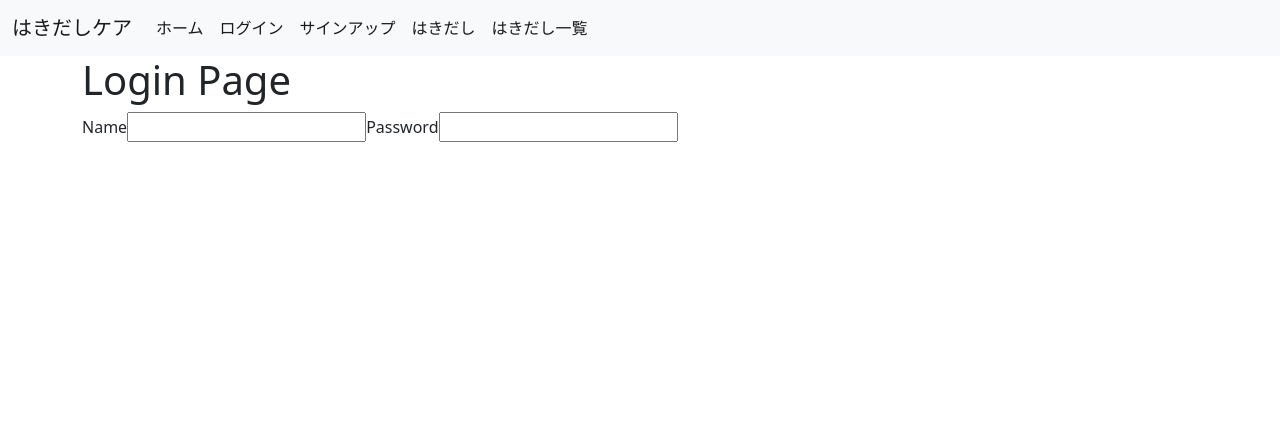
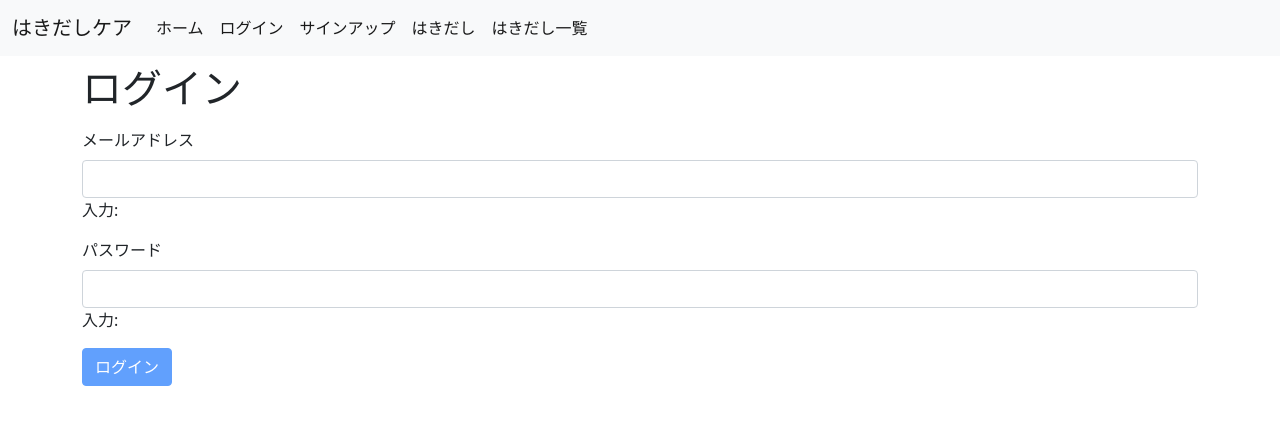
Before and after one commit to Inoue416/FinalProject, a Vue app in the folder mental_care_app/frontend/: page /login in a window 1280 px wide. Shown: the top 424 px of the page. Built offline with nearby package versions, Linux system fonts and the light colour scheme.

Commit message:
ログイン機能の作成

```diff
--- a/mental_care_app/frontend/src/components/LoginComponent.vue
+++ b/mental_care_app/frontend/src/components/LoginComponent.vue
@@ -1,12 +1,21 @@
 <script setup>
-    import { ref } from 'vue';
-    const name = ref("");
-    const password = ref("");
+    import EmailFormComponent from './auth_components/EmailFormComponent.vue';
+    import PasswordFormComponent from './auth_components/PasswordFormComponent.vue';
+    import ButtonComponent from './auth_components/ButtonComponent.vue';
+    const module_name = "loginmodule";
+    const button_label = "ログイン";
+    const button_type = "button";
+    const button_style = "btn btn-primary";
+    const kind_key = "password";
 </script>
 
 <template>
-    <label for="name">Name</label>
-    <input type="text" id="name" v-model="name" />
-    <label for="password">Password</label>
-    <input type="password" id="password" v-model="password" />
+    <div class="mt-3 mb-3">
+        <!-- <form method="post"> -->
+        <div class="form-area">
+            <EmailFormComponent :module-name="module_name"/>
+            <PasswordFormComponent :module-name="module_name" :kind-key="kind_key"/>
+            <ButtonComponent :button-label="button_label" :button-style="button_style" :button-type="button_type" :module-name="module_name"/>
+        </div>
+    </div>
 </template>
--- a/mental_care_app/frontend/src/components/SignupComponent.vue
+++ b/mental_care_app/frontend/src/components/SignupComponent.vue
@@ -8,17 +8,18 @@
     const button_label = "登録";
     const button_type = "button";
     const button_style = "btn btn-primary";
+    const module_name = "signupmodule";
 </script>
 
 <template>
     <div class="mt-3 mb-3">
         <!-- <form method="post"> -->
         <div class="form-area">
-            <UserNameFormComponent />
-            <EmailFormComponent />
-            <PasswordFormComponent :kind-key="key_pass"></PasswordFormComponent>
-            <PasswordFormComponent :kind-key="key_pass_conf"></PasswordFormComponent>
-            <ButtonComponent :button-label="button_label" :button-style="button_style" :button-type="button_type"></ButtonComponent>
+            <UserNameFormComponent :module-name="module_name"/>
+            <EmailFormComponent :module-name="module_name"/>
+            <PasswordFormComponent :kind-key="key_pass" :module-name="module_name"></PasswordFormComponent>
+            <PasswordFormComponent :kind-key="key_pass_conf" :module-name="module_name"></PasswordFormComponent>
+            <ButtonComponent :button-label="button_label" :button-style="button_style" :button-type="button_type" :module-name="module_name"></ButtonComponent>
         </div>
         <!-- </form> -->
     </div>
--- a/mental_care_app/frontend/src/components/auth_components/ButtonComponent.vue
+++ b/mental_care_app/frontend/src/components/auth_components/ButtonComponent.vue
@@ -13,15 +13,19 @@
         buttonStyle: {
             type: String,
             required: true
+        },
+        moduleName: {
+            type:String,
+            required: true
         }
     })
+    const get_query = props.moduleName+"/getButton";
     const store = useStore();
     const isActive = computed(() => {
-        console.log(store.getters["signupmodule/getButton"]);
-        return store.getters["signupmodule/getButton"];
+        return store.getters[get_query];
     });
 </script>
-
+<!-- TODO: Clickイベントをいれる -->
 <template>
     <button :type="props.buttonType" :class="props.buttonStyle" :disabled="!isActive">{{ props.buttonLabel }}</button>
 </template>
--- a/mental_care_app/frontend/src/components/auth_components/EmailFormComponent.vue
+++ b/mental_care_app/frontend/src/components/auth_components/EmailFormComponent.vue
@@ -1,17 +1,25 @@
 <script setup>
     import { useStore } from 'vuex';
-    import { computed } from 'vue';
+    import { computed, defineProps } from 'vue';
+    const props = defineProps({
+        moduleName: {
+            type: String,
+            required: true
+        }
+    });
     const store = useStore();
+    const get_query = props.moduleName+"/getEmail";
+    const set_query = props.moduleName+"/inputForm";
     const getEmail = computed({
         get() {
-            return store.getters["signupmodule/getEmail"].value;
+            return store.getters[get_query].value;
         },
         set(value) {
-            store.dispatch("signupmodule/inputForm", {value: value, key: "email"});
+            store.dispatch(set_query, {value: value, key: "email"});
         }
     });
     const getMessage = computed(() => {
-        return store.getters["signupmodule/getEmail"].message;
+        return store.getters[get_query].message;
     });
 </script>
 
--- a/mental_care_app/frontend/src/components/auth_components/PasswordFormComponent.vue
+++ b/mental_care_app/frontend/src/components/auth_components/PasswordFormComponent.vue
@@ -3,6 +3,10 @@
     import { computed, defineProps } from 'vue';
     const props = defineProps({
         kindKey: {
+            type: String,
+            required: true
+        },
+        moduleName: {
             type: String,
             required: true
         }
@@ -14,10 +18,10 @@
 
     if (props.kindKey == 'password'){
         console.log("phase: password");
-        get_query = "signupmodule/getPassword";
+        get_query = props.moduleName+"/"+"getPassword";
         set_query = "password";
     }else {
-        get_query = "signupmodule/getPasswordConfirm";
+        get_query = props.moduleName+"/getPasswordConfirm";
         set_query = "password_confirm";
         label = "(再入力)";
     }
@@ -26,7 +30,7 @@
             return store.getters[get_query].value;
         },
         set(value) {
-            store.dispatch("signupmodule/inputForm", {value: value, key: set_query});
+            store.dispatch(props.moduleName+"/inputForm", {value: value, key: set_query});
         }
     });
     const getMessage = computed(() => {
--- a/mental_care_app/frontend/src/views/LoginView.vue
+++ b/mental_care_app/frontend/src/views/LoginView.vue
@@ -3,6 +3,6 @@
 </script>
 
 <template>
-    <h1>Login Page</h1>
+    <h1 class="mt-2 mb-3">ログイン</h1>
     <LoginComponent />
 </template>
```
